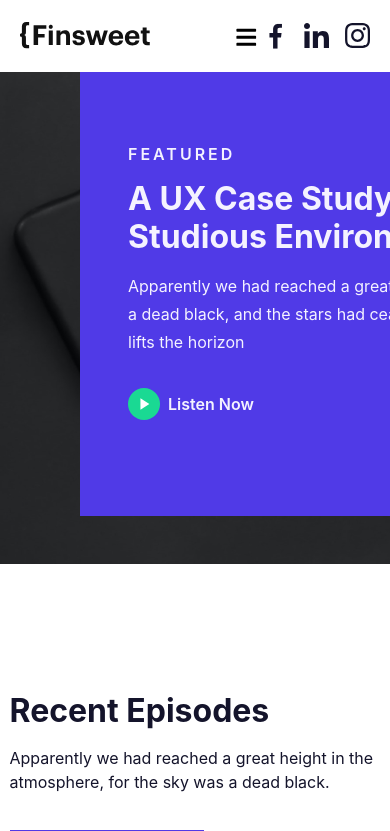
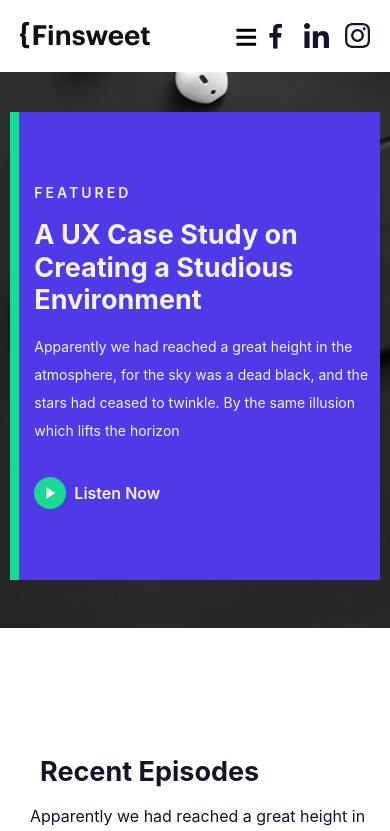
Before and after one commit to Canaga81/podcast, a React (Vite) app: page /podcasts in a window 390 px wide. Shown: the top 831 px of the page. Built offline with nearby package versions, Linux system fonts and the light colour scheme.

Commit message:
Responsive 3

```diff
--- a/src/components/Episodes/Episodes.css
+++ b/src/components/Episodes/Episodes.css
@@ -75,7 +75,7 @@
 @media(max-width: 1280px) {
 
     .episodes {
-        padding: 0 0rem;
+        padding: 0 2rem;
         padding-bottom: 12.8rem;
     }
 
--- a/src/components/Filter/Filter.css
+++ b/src/components/Filter/Filter.css
@@ -0,0 +1,20 @@
+@media(max-width: 435px) {
+
+    .episodes_container-top_left h2 {
+        font-size: 2.7rem;
+        padding-left: 1rem;
+    }
+
+    .episodes_container-top_left {
+        padding-left: 1rem;
+    }
+
+}
+
+@media(max-width: 330px) {
+
+    .episodes_container-top_left h2 {
+        margin: 0 auto;
+    }
+
+}
--- a/src/components/FilterButtons/FilterButtons.css
+++ b/src/components/FilterButtons/FilterButtons.css
@@ -26,3 +26,92 @@
     background-color: var(--blue-btn-bg);
     color: var(--input-bg-color);
 }
+
+@media(max-width: 645px) {
+
+    .btn_filter_cards {
+        padding: 1rem 2.7rem;
+    }
+
+}
+
+@media(max-width: 610px) {
+
+    .btn_filter_cards {
+        padding: 0.8rem 2.4rem;
+    }
+
+}
+
+@media(max-width: 576px) {
+
+    .btn_filter_cards {
+        padding: 0.7rem 2rem;
+    }
+
+}
+
+@media(max-width: 543px) {
+
+    .btn_filter_cards {
+        padding: 0.7rem 1.8rem;
+    }
+
+}
+
+@media(max-width: 525px) {
+
+    .btn_filter_cards {
+        padding: 0.7rem 1.6rem;
+        font-size: 1.4rem;
+    }
+
+}
+
+@media(max-width: 475px) {
+
+    .btn_filter_cards {
+        padding: 0.7rem 1.5rem;
+    }
+
+    .filterButtons {
+        display: flex;
+        align-items: center;
+        gap: 1rem;
+    }
+
+}
+
+@media(max-width: 450px) {
+
+    .btn_filter_cards {
+        padding: 0.7rem 1.2rem;
+        font-size: 1.32rem;
+    }
+
+    .filterButtons {
+        display: flex;
+        align-items: center;
+        gap: 0.6rem;
+    }
+
+    .btn_filter_cards {
+        line-height: 10px;
+    }
+
+}
+
+@media(max-width: 392px) {
+
+    .btn_filter_cards {
+        padding: 0.7rem 1rem;
+        font-size: 1.32rem;
+    }
+
+    .filterButtons {
+        display: flex;
+        align-items: center;
+        gap: 0.6rem;
+    }
+
+}
--- a/src/components/Footer/Footer.css
+++ b/src/components/Footer/Footer.css
@@ -129,7 +129,7 @@
 
     .footer_container {
         padding: 0 1rem;
-        margin-top: 5rem !important;
+        padding-top: 10rem !important;
     }
 
     .footer_title_pages {
--- a/src/components/Speaking/Speaking.css
+++ b/src/components/Speaking/Speaking.css
@@ -44,7 +44,6 @@
     display: flex;
     flex-direction: column;
     gap: 2.8rem;
-    /* padding-left: 5.1rem; */
 }
 
 .speaking_left .speaking_title_text .speaking_title {
@@ -170,20 +169,7 @@
 
 }
 
-@media(max-width: 700px) {
-
-    .speaking_left .speaking_title_text {
-        margin: 0 auto;
-    }
-
-}
-
 @media(max-width: 992px) {
-
-    .speaking_container {
-        display: flex;
-        justify-content: center;
-    }
 
     .speaking_right {
         display: none;
@@ -202,11 +188,7 @@
 @media(max-width: 640px) {
 
     .speaking {
-        padding: 19.2rem 0rem;
-    }
-
-    .speaking .speaking_container .speaking_left .speaking_title_text .speaking_text {
-        width: 34.1rem ;
+        padding: 19.2rem 1rem;
     }
 
 }
@@ -222,8 +204,4 @@
         /* width: 20rem; */
     }
 
-    .speaking .speaking_container .speaking_left .speaking_title_text {
-        margin: 0 auto;
-    }
-
 }
--- a/src/components/StoryBgHero/StoryBgHero.css
+++ b/src/components/StoryBgHero/StoryBgHero.css
@@ -1,7 +1,7 @@
 .story_bg_hero_container {
     background: url('../../images/black_woman_bg_image.png');
     width: 100%;
-    height: 87.8rem;
+    min-height: 87.8rem;
     background-position: center;
     background-repeat: no-repeat;
     background-size: contain;
--- a/src/components/Studios/Studios.css
+++ b/src/components/Studios/Studios.css
@@ -1,11 +1,12 @@
 .studios {
     padding-bottom: 12.8rem;
+    padding-top: 6.4rem;
 }
 
 .studios_container {
     background: url('../../images/Studios_phone_bg.png');
     width: 100%;
-    height: 56.4rem;
+    min-height: 56.4rem;
     background-position: center;
     background-repeat: no-repeat;
     background-size: cover;
@@ -19,7 +20,7 @@
 
 .studios_bg-green {
     width: 1.6rem;
-    height: 46.8rem;
+    min-height: 46.8rem;
     background-color: var(--green-bg-color);
 }
 
@@ -28,8 +29,8 @@
     flex-direction: column;
     justify-content: center;
     gap: 3.2rem;
-    width: 76.8rem;
-    height: 46.8rem;
+    max-width: 76.8rem;
+    min-height: 46.8rem;
     background-color: var(--blue-btn-bg);
     padding-left: 4.8rem;
 }
@@ -52,7 +53,7 @@
 }
 
 .studios_bg-blue .studios_text_cont .studios_bold {
-    width: 59.3rem;
+    max-width: 59.3rem;
     color: var(--input-bg-color);
     font-family: Inter;
     font-size: 3.2rem;
@@ -62,7 +63,7 @@
 }
 
 .studios_bg-blue .studios_text_cont .studios_slim_desc {
-    width: 59.1rem;
+    max-width: 59.1rem;
     color: var(--input-bg-color);
     font-family: Inter;
     font-size: 1.6rem;
@@ -94,3 +95,41 @@
 .studios_btn_icon .studies_btn:hover {
     opacity: 0.78;
 }
+
+
+@media(max-width: 1280px) {
+
+    .studios_container {
+        padding-left: 2rem;
+    }
+
+}
+
+@media(max-width: 750px) {
+
+    .studios_container {
+        padding-left: 1rem;
+        padding-right: 1rem;
+    }
+
+    .studios_bg-blue {
+        padding-left: 1.5rem;
+    }
+
+}
+
+@media(max-width: 402px) {
+
+    .studios_bg-blue .studios_text_cont .studios_bold_desc {
+        font-size: 1.4rem;
+    }
+
+    .studios_bg-blue .studios_text_cont .studios_bold {
+        font-size: 2.7rem;
+    }
+
+    .studios_bg-blue .studios_text_cont .studios_slim_desc {
+        font-size: 1.4rem;
+    }
+
+}
--- a/src/components/Video/Video.css
+++ b/src/components/Video/Video.css
@@ -95,11 +95,8 @@
     line-height: 150%;/
 }
 
+
 @media(max-width: 1280px) {
-
-    /* .video {
-        padding-right: 2.4rem;
-    } */
 
     .video_container {
         display: flex;
@@ -114,7 +111,49 @@
 }
 
 @media(max-width: 992px) {
+
     .video_left {
         display: none;
     }
+
+    .video_right .video_title_text .video_title {
+        text-align: center;
+    }
+    .video_right .video_title_text .video_text {
+        text-align: center;
+    }
+
 }
+
+
+@media(max-width: 528px) {
+
+    .video_right .video_title_text .video_title {
+        font-size:2.7rem;
+    }
+
+    .video_right .video_title_text .video_title span {
+        font-size:2.7rem;
+    }
+
+    .video_right .video_title_text .video_text {
+        font-size: 1.5rem;
+    }
+
+}
+
+@media(max-width: 441px) {
+
+    .video_right .video_title_text .video_title {
+        font-size:2.4rem;
+    }
+
+    .video_right .video_title_text .video_title span {
+        font-size:2.4rem;
+    }
+
+    .video_right .video_title_text .video_text {
+        font-size: 1.32rem;
+    }
+
+}
```
